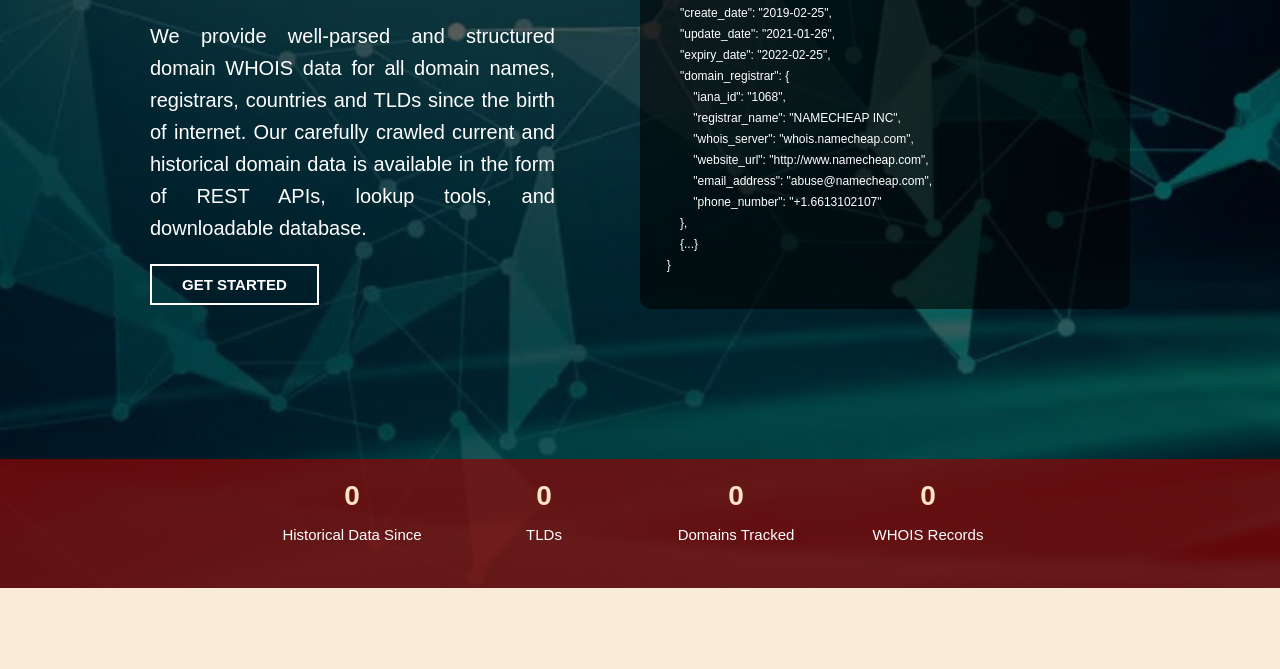
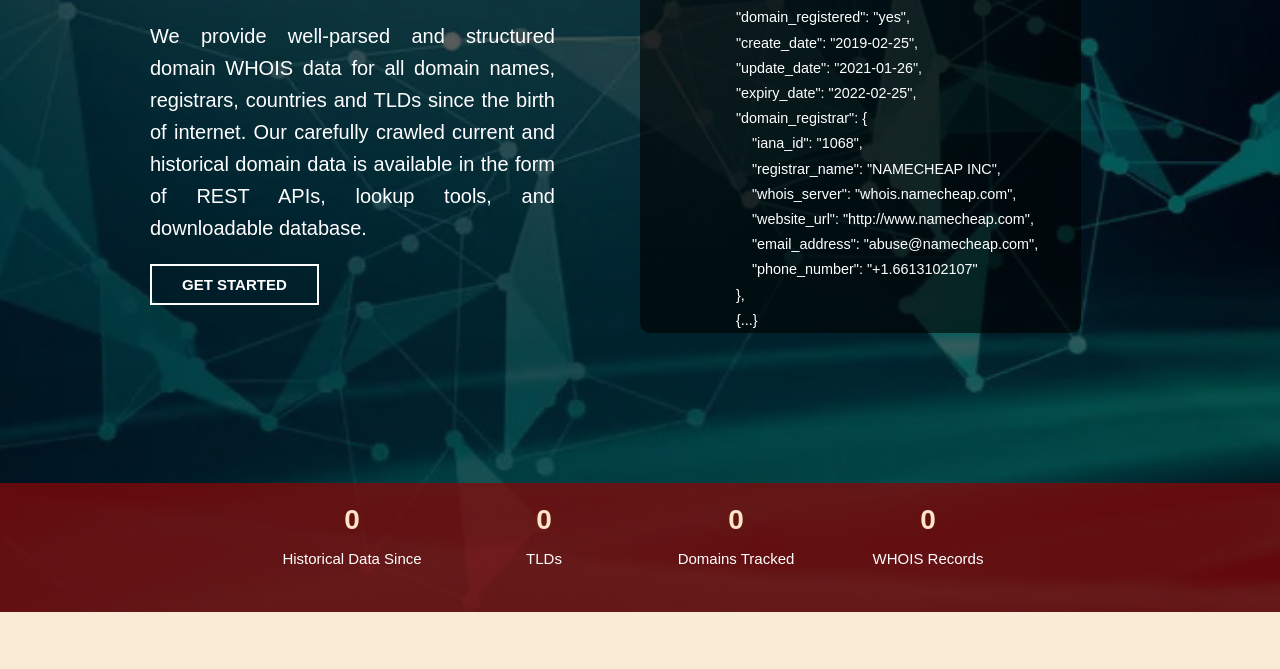
Before and after one commit to Hamzan1996/WHOisFreaks-JBAKE, a plain HTML site: page output/index.html in a window 1280 px wide. Shown: the part 431-1100 px from the top of the page. Drawn offline with Linux system fonts and the light colour scheme; no server answers.

Commit message:
completed

```diff
--- a/assets/styles/style.css
+++ b/assets/styles/style.css
@@ -146,14 +146,15 @@ button.dropbtn:hover{color: rgb(182, 171, 199);}
     overflow: auto;
     font-size: 12px;
     color: #fff;
-    width: 50%;
+    width: 45%;
     min-width: 20%;
     border-radius: 10px;
     padding-left: 0; margin-left: 0;
+    font-size: 0.9em;
   }
   pre{
     padding-left:0;
-    margin-left: -40px;
+    margin: 0 0 0 0;
   }
 
 
--- a/output/sitemap.xml
+++ b/output/sitemap.xml
@@ -1,10 +1,10 @@
 <?xml version="1.0" encoding="UTF-8"?>
 <urlset xmlns="http://www.sitemaps.org/schemas/sitemap/0.9" xmlns:xsi="http://www.w3.org/2001/XMLSchema-instance" xsi:schemaLocation="http://www.sitemaps.org/schemas/sitemap/0.9 http://www.sitemaps.org/schemas/sitemap/0.9/sitemap.xsd">
     <url>
-        <loc>http://localhost:8820//pricing.html</loc>
+        <loc>https://currencyfreaks.com/pricing.html</loc>
         <lastmod>2021-04-07</lastmod>
     </url><url>
-        <loc>http://localhost:8820//index.html</loc>
+        <loc>https://currencyfreaks.com/index.html</loc>
         <lastmod>2021-04-07</lastmod>
     </url>
 </urlset>
--- a/output/styles/style.css
+++ b/output/styles/style.css
@@ -146,14 +146,15 @@ button.dropbtn:hover{color: rgb(182, 171, 199);}
     overflow: auto;
     font-size: 12px;
     color: #fff;
-    width: 50%;
+    width: 45%;
     min-width: 20%;
     border-radius: 10px;
     padding-left: 0; margin-left: 0;
+    font-size: 0.9em;
   }
   pre{
     padding-left:0;
-    margin-left: -40px;
+    margin: 0 0 0 0;
   }
 
 
```
